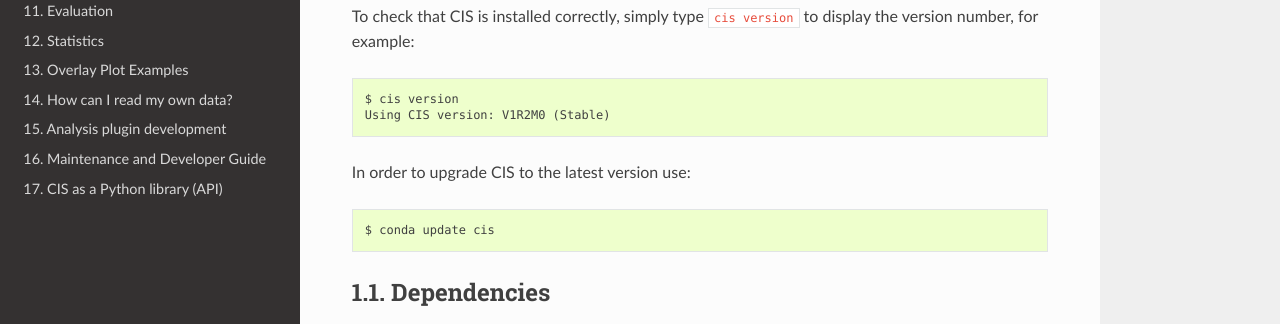
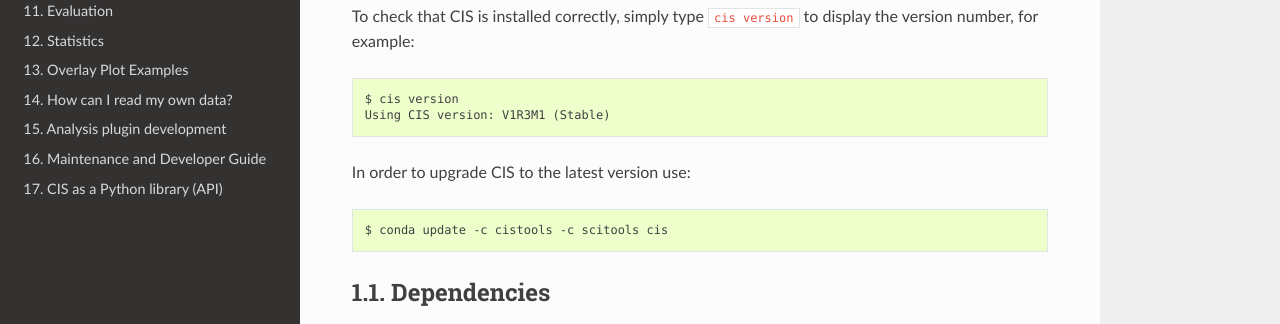
Before and after one commit to cedadev/cis, a Sphinx documentation site: the page built from doc/installation.rst, in a window 1280 px wide and 1098 px high. Shown: the part 462-786 px from the top of the window. Built offline with Sphinx 7.4.7 and the Read the Docs theme 2.0.0, drawn with Linux system fonts in a browser that asks for light colours.

Commit message:
Update installation.rst

```diff
--- a/doc/installation.rst
+++ b/doc/installation.rst
@@ -15,11 +15,11 @@ If you don't already have conda, you must first download and install it. Anacond
 To check that CIS is installed correctly, simply type ``cis version`` to display the version number, for example::
 
     $ cis version
-    Using CIS version: V1R2M0 (Stable)
+    Using CIS version: V1R3M1 (Stable)
 
 In order to upgrade CIS to the latest version use::
 
-    $ conda update cis
+    $ conda update -c cistools -c scitools cis
 
 Dependencies
 ============
```
